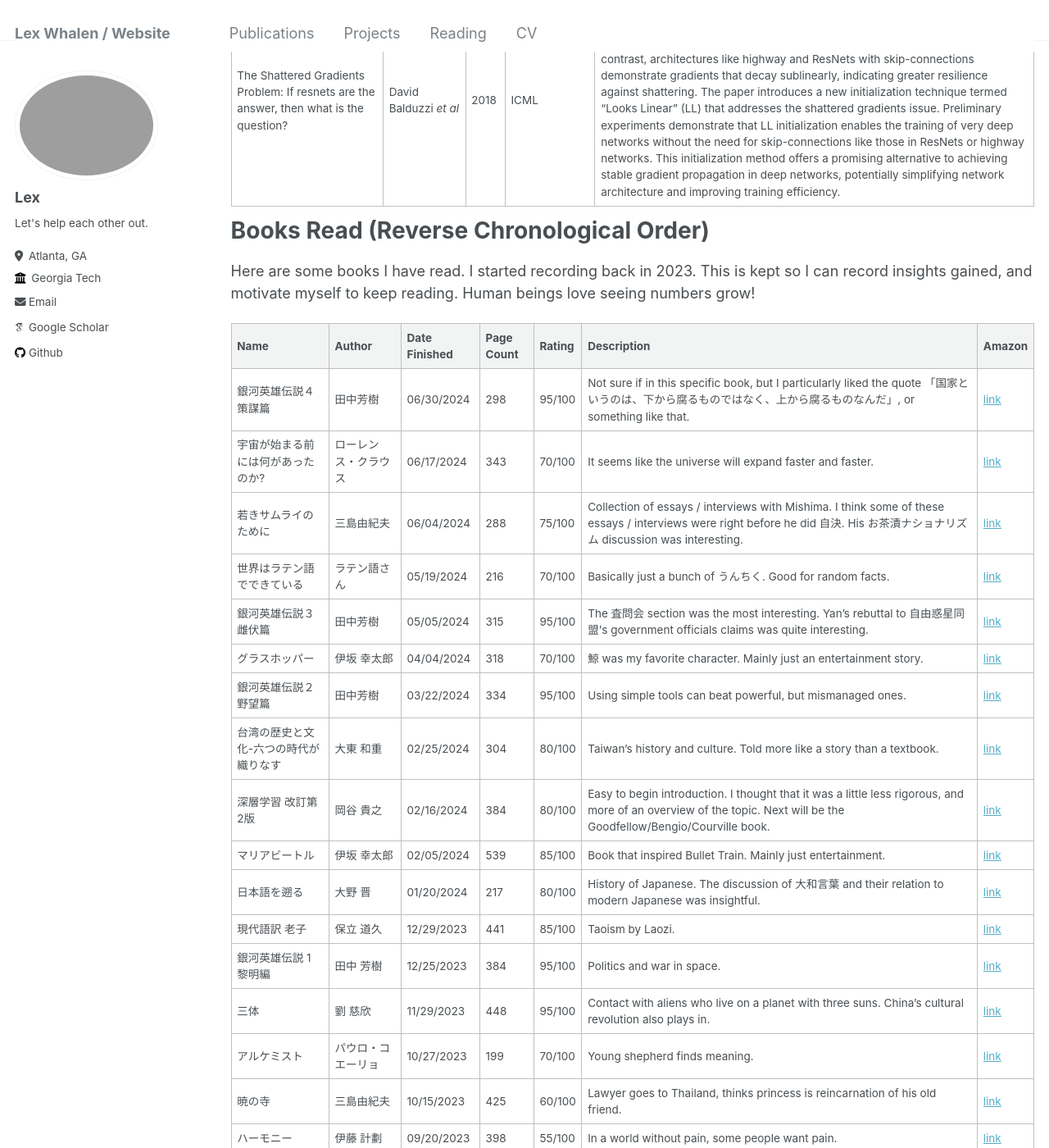
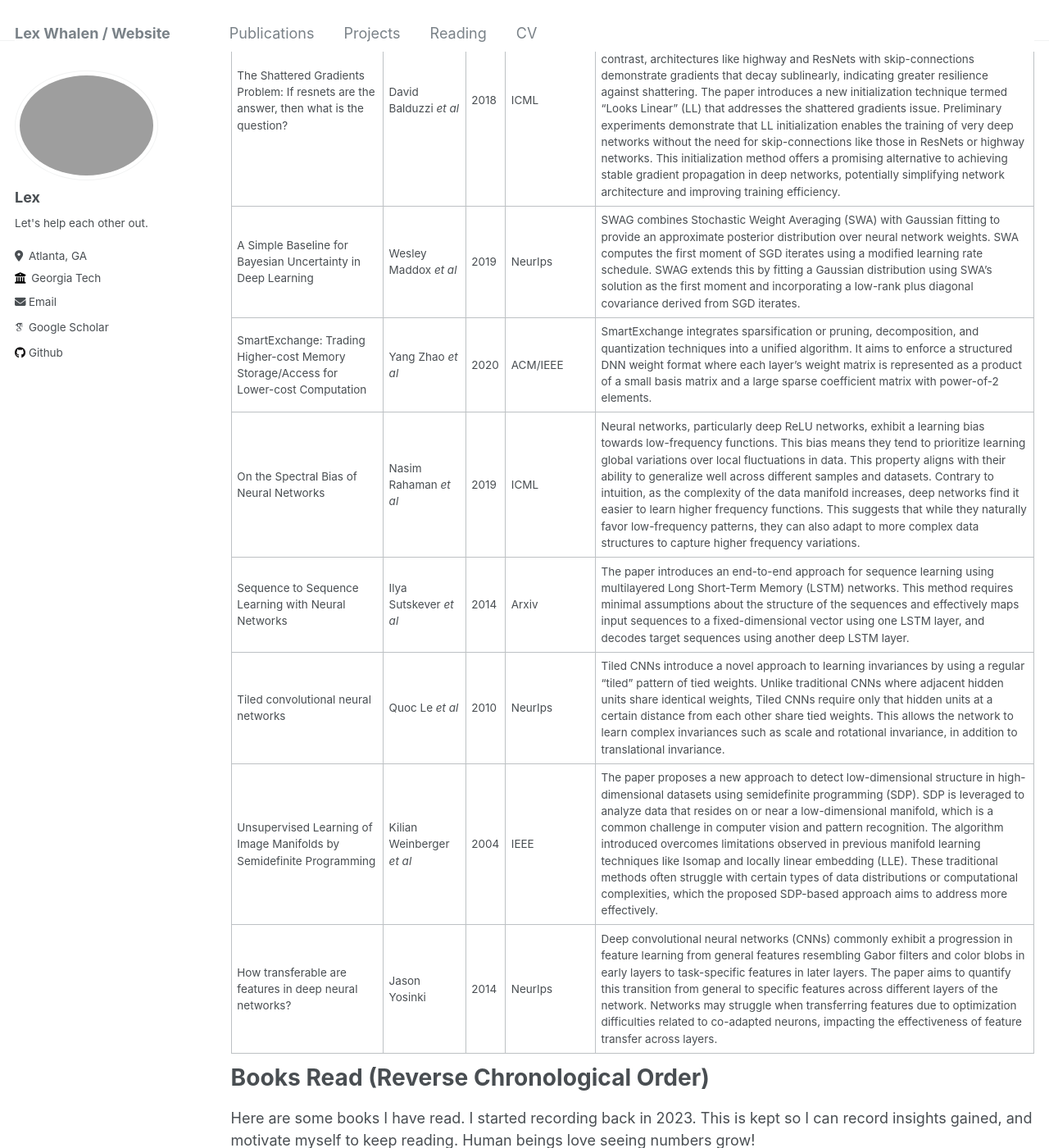
Before and after one commit to lxaw/lxaw.github.io, a Jekyll site: the page built from _pages/reading.md, in a window 1280 px wide and 1400 px high, scrolled down 9449 px. Shown: the whole window at 82% size. Built offline with Jekyll 4.4.1, drawn with Linux system fonts in a browser that asks for light colours; some web fonts are replaced.

Commit message:
more papers

```diff
--- a/_pages/reading.md
+++ b/_pages/reading.md
@@ -75,6 +75,13 @@ The publication venue may not always be correct here. I just put whatever was fo
 | On the difficulty of training Recurrent Neural Networks | Razvan Pascanu *et al* | 2013 | Arxiv | Explanation of issues in RNNs (vanishing / exploding gradient) and proposal of gradient clipping. |
 | Learning representations by back-propagating errors | David Rumelhart *et al* | 1986 | Nature | The main paper for backprop. |
 | The Shattered Gradients Problem: If resnets are the answer, then what is the question? | David Balduzzi *et al* | 2018 | ICML | The paper identifies the "shattered gradients" problem in standard feedforward neural networks. It shows that gradients in these networks exhibit an exponential decay in correlation with depth, leading to gradients that resemble white noise. In contrast, architectures like highway and ResNets with skip-connections demonstrate gradients that decay sublinearly, indicating greater resilience against shattering. The paper introduces a new initialization technique termed "Looks Linear" (LL) that addresses the shattered gradients issue. Preliminary experiments demonstrate that LL initialization enables the training of very deep networks without the need for skip-connections like those in ResNets or highway networks. This initialization method offers a promising alternative to achieving stable gradient propagation in deep networks, potentially simplifying network architecture and improving training efficiency. |
+| A Simple Baseline for Bayesian Uncertainty in Deep Learning | Wesley Maddox *et al* | 2019 | NeurIps | SWAG combines Stochastic Weight Averaging (SWA) with Gaussian fitting to provide an approximate posterior distribution over neural network weights. SWA computes the first moment of SGD iterates using a modified learning rate schedule. SWAG extends this by fitting a Gaussian distribution using SWA's solution as the first moment and incorporating a low-rank plus diagonal covariance derived from SGD iterates. |
+| SmartExchange: Trading Higher-cost Memory Storage/Access for Lower-cost Computation | Yang Zhao *et al* | 2020 | ACM/IEEE | SmartExchange integrates sparsification or pruning, decomposition, and quantization techniques into a unified algorithm. It aims to enforce a structured DNN weight format where each layer's weight matrix is represented as a product of a small basis matrix and a large sparse coefficient matrix with power-of-2 elements. |
+| On the Spectral Bias of Neural Networks | Nasim Rahaman *et al* | 2019 | ICML | Neural networks, particularly deep ReLU networks, exhibit a learning bias towards low-frequency functions. This bias means they tend to prioritize learning global variations over local fluctuations in data. This property aligns with their ability to generalize well across different samples and datasets. Contrary to intuition, as the complexity of the data manifold increases, deep networks find it easier to learn higher frequency functions. This suggests that while they naturally favor low-frequency patterns, they can also adapt to more complex data structures to capture higher frequency variations. |
+| Sequence to Sequence Learning with Neural Networks | Ilya Sutskever *et al* | 2014 | Arxiv | The paper introduces an end-to-end approach for sequence learning using multilayered Long Short-Term Memory (LSTM) networks. This method requires minimal assumptions about the structure of the sequences and effectively maps input sequences to a fixed-dimensional vector using one LSTM layer, and decodes target sequences using another deep LSTM layer. |
+| Tiled convolutional neural networks | Quoc Le *et al* | 2010 | NeurIps | Tiled CNNs introduce a novel approach to learning invariances by using a regular "tiled" pattern of tied weights. Unlike traditional CNNs where adjacent hidden units share identical weights, Tiled CNNs require only that hidden units at a certain distance from each other share tied weights. This allows the network to learn complex invariances such as scale and rotational invariance, in addition to translational invariance. |
+| Unsupervised Learning of Image Manifolds by Semidefinite Programming | Kilian Weinberger *et al* | 2004 | IEEE | The paper proposes a new approach to detect low-dimensional structure in high-dimensional datasets using semidefinite programming (SDP). SDP is leveraged to analyze data that resides on or near a low-dimensional manifold, which is a common challenge in computer vision and pattern recognition. The algorithm introduced overcomes limitations observed in previous manifold learning techniques like Isomap and locally linear embedding (LLE). These traditional methods often struggle with certain types of data distributions or computational complexities, which the proposed SDP-based approach aims to address more effectively. |
+| How transferable are features in deep neural networks? | Jason Yosinki | 2014 | NeurIps | Deep convolutional neural networks (CNNs) commonly exhibit a progression in feature learning from general features resembling Gabor filters and color blobs in early layers to task-specific features in later layers. The paper aims to quantify this transition from general to specific features across different layers of the network. Networks may struggle when transferring features due to optimization difficulties related to co-adapted neurons, impacting the effectiveness of feature transfer across layers. |
 
 # Books Read (Reverse Chronological Order)
 Here are some books I have read. I started recording back in 2023. This is kept so I can record insights gained, and motivate myself to keep reading. Human beings love seeing numbers grow!
```
